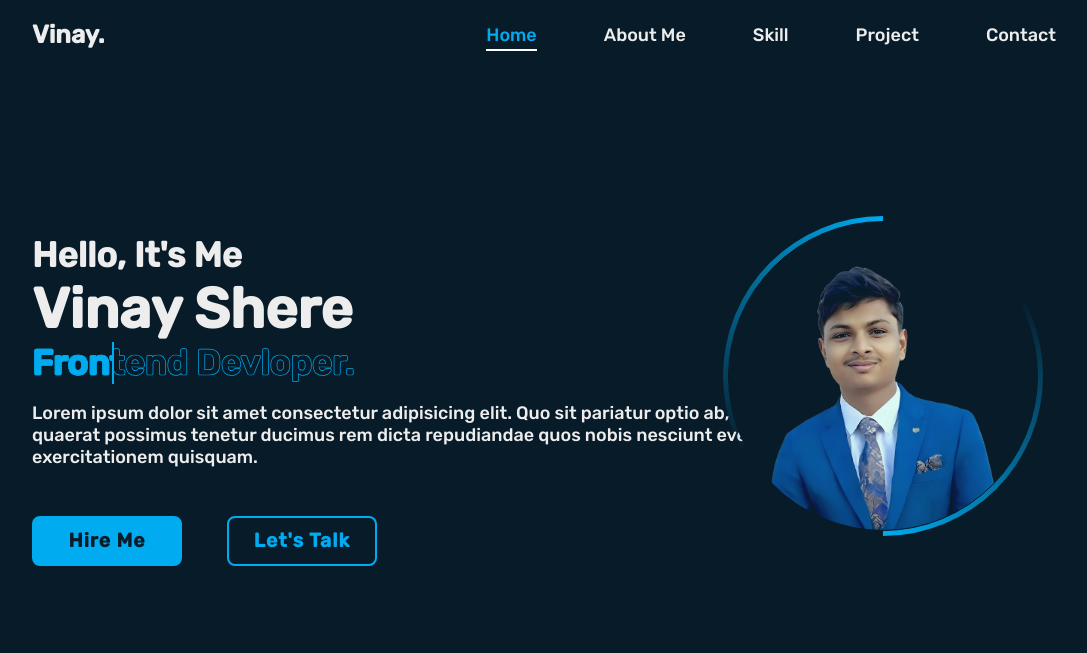
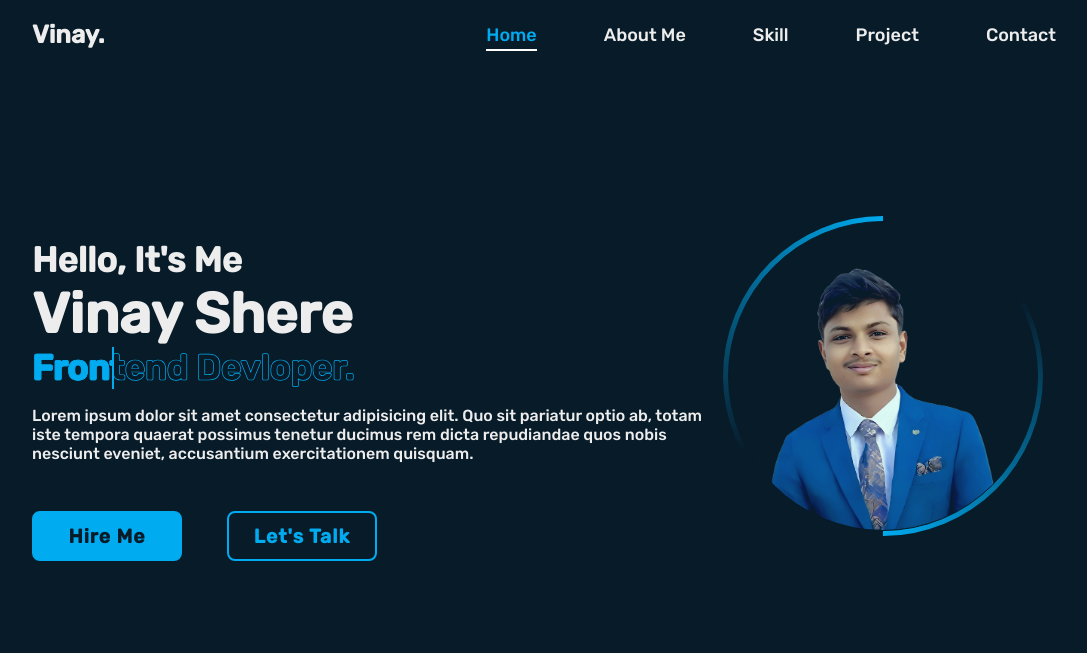
Before and after one commit to Hacker951-alt/My-Portfolio, a plain HTML site: page index.html in a window 1280 px wide. Shown: the top 653 px of the page, without its empty margins (96-1183 px from the left). Drawn offline with nearby package versions, Linux system fonts and the light colour scheme.

Commit message:
style.css

```diff
--- a/style.css
+++ b/style.css
@@ -172,9 +172,9 @@ body{
     }
 }
 .home-container p{
-    font-size: 18px;
+    font-size: 16px;
     margin: 1.1rem 0 3rem 0;
-    max-width: 900px;
+    max-width: 700px;
 }
 .home-container .btn-container{
     display: flex;
@@ -200,7 +200,7 @@ body{
     letter-spacing: 1px;
     z-index: 1;
     overflow: hidden;
-    transition: .5s;
+    transition: .3s;
 }
 .btn-container a:hover{
     color: #00abf0;
@@ -336,7 +336,7 @@ body{
 }
 .home-img .img-box .img-item img{
     position: absolute;
-    top: 30px;
+    top: 32px;
     display: block;
     width: 85%;
     object-fit: cover;
```
